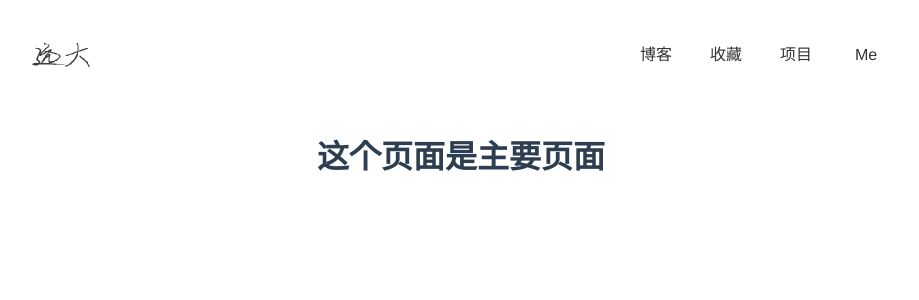
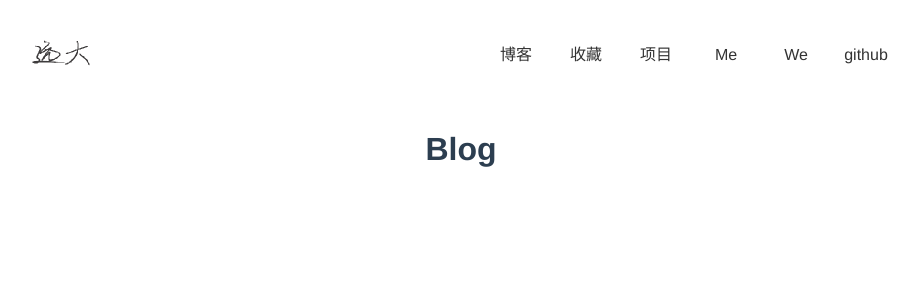
Before and after one commit to XiaoYuanda/Studio, a Vue app in the folder studio/: page /#/ in a window 1280 px wide. Shown: the top 300 px of the page, without its empty margins (179-1098 px from the left). Built offline with nearby package versions, Linux system fonts and the light colour scheme.

Commit message:
使用 VueRouter 并准备好页面

```diff
--- a/studio/package.json
+++ b/studio/package.json
@@ -10,7 +10,8 @@
   "dependencies": {
     "core-js": "^3.8.3",
     "element-plus": "^2.3.2",
-    "vue": "^3.2.13"
+    "vue": "^3.2.13",
+    "vue-router": "^4.1.6"
   },
   "devDependencies": {
     "@babel/core": "^7.12.16",
--- a/studio/src/App.vue
+++ b/studio/src/App.vue
@@ -1,20 +1,15 @@
 <template>
-  <HomeNavBar activeitem="blog"></HomeNavBar>
-  <h1>这个页面是主要页面</h1>
-
+  <HomeNavBar></HomeNavBar>
+  <RouterView></RouterView>
 </template>
 
 <script>
-import HomeNavBar from './components/Home/HomeNavBar.vue'
-// import HelloWorld from './components/HelloWorld.vue'
-// import HomeStudio from './components/HomeStudio.vue'
+import HomeNavBar from './components/home/HomeNavBar'
 
 export default {
   name: 'App',
   components: {
     HomeNavBar
-    // HelloWorld,
-    // HomeStudio,
   }
 }
 </script>
--- a/studio/src/components/Home/HomeNavBar.vue
+++ b/studio/src/components/Home/HomeNavBar.vue
@@ -1,18 +1,28 @@
 <template>
   <div id="navbar">
-    <img src="../../assets/YuandaStudio.png" alt="">
+    <router-link to="/">
+      <img src="../../assets/YuandaStudio.png" alt="图标">
+    </router-link>
     <ul>
       <li>
-        <a href="">博客</a>
+        <router-link to="/">博客</router-link>
       </li>
       <li>
-        <a href="">收藏</a>
+        <router-link to="/favorite">收藏</router-link>
       </li>
       <li>
-        <a href="">项目</a>
+        <router-link to="/project">项目</router-link>
       </li>
       <li>
-        <a href="">Me</a>
+        <router-link to="/about">Me</router-link>
+      </li>
+      <li>
+        <router-link to="/about">We</router-link>
+      </li>
+      <li>
+        <a href="https://github.com/XiaoYuanda">
+          github
+        </a>
       </li>
     </ul>
   </div>
@@ -51,9 +61,8 @@ export default {
 }
 #navbar img:hover{
   border-radius: 5px;
-  box-shadow: 1px 1px 5px 5px #eee;
 }
-#navbar a {
+ul li a {
   display: block;
   height: 40px;
   width: 70px;
@@ -71,9 +80,6 @@ ul li {
   list-style: none;
   overflow: hidden;
 }
-ul, li {
-  padding: 0;
-}
 ul {
   display: flex;
   justify-content: space-between;
--- /dev/null
+++ b/studio/src/components/about/AboutMe.vue
@@ -0,0 +1,11 @@
+<template>
+  <h1>AboutMe</h1>
+</template>
+
+<script>
+export default {
+  name: 'AboutMe'
+}
+</script>
+<style>
+</style>
--- /dev/null
+++ b/studio/src/components/blog/BlogSystem.vue
@@ -0,0 +1,13 @@
+<template>
+  <h1>Blog</h1>
+</template>
+
+<script>
+export default {
+  name: 'BlogSystem'
+}
+</script>
+
+<style>
+
+</style>
--- /dev/null
+++ b/studio/src/components/favorite/FavoriteThing.vue
@@ -0,0 +1,13 @@
+<template>
+  <h1>FavoriteThing</h1>
+</template>
+
+<script>
+export default {
+  name: 'FavoriteThing'
+}
+</script>
+
+<style>
+
+</style>
--- /dev/null
+++ b/studio/src/components/project/MyProject.vue
@@ -0,0 +1,13 @@
+<template>
+  <h1>MyProject</h1>
+</template>
+
+<script>
+export default {
+  name: 'MyProject'
+}
+</script>
+
+<style>
+
+</style>
--- a/studio/src/main.js
+++ b/studio/src/main.js
@@ -1,11 +1,14 @@
 import { createApp } from 'vue'
 import ElementPlus from 'element-plus'
 import 'element-plus/dist/index.css'
+import App from './App'
+import router from './router'
 
-import App from './App.vue'
+
 
 const app = createApp(App)
 
 app.use(ElementPlus)
+app.use(router)
 
 app.mount('#app')
--- /dev/null
+++ b/studio/src/router/index.js
@@ -0,0 +1,20 @@
+import { createRouter, createWebHashHistory } from 'vue-router'
+
+import BlogSystem from '../components/blog/BlogSystem.vue'
+import AboutMe from '../components/about/AboutMe.vue'
+import FavoriteThing from '../components/favorite/FavoriteThing.vue'
+import MyProject from '../components/project/MyProject.vue'
+
+const routes = [
+  { path: '/', component: BlogSystem },
+  { path: '/about', component: AboutMe },
+  { path: '/favorite', component: FavoriteThing },
+  { path: '/project', component: MyProject },
+]
+const router = createRouter({
+  // 内部提供了 history 模式的实现。为了简单起见，我们在这里使用 hash 模式。
+  history: createWebHashHistory(),
+  routes, // `routes: routes` 的缩写
+})
+
+export default router
```
Also changed, not shown: 2 other files (tests, documents, lock files or other folders).
